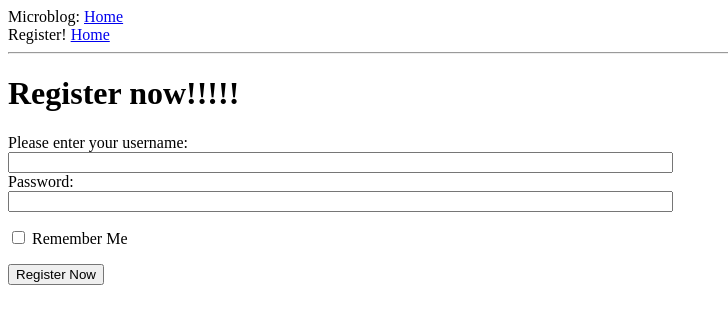
After one commit to jseuribe/Next_Steps, a Flask app: template app/templates/registration.html in a window 1280 px wide. The commit adds this page. Shown: the top 324 px of the page, without its empty margins (0-728 px from the left). Run offline with Flask 2, Linux system fonts and the light colour scheme; the template is opened without the code that fills it: most values are stand-ins (such as "Sample title", 1, 10 or a date in 2020); form fields are guessed from the names that the template uses; parts of the project's set-up code (start-up, migrations or seed data) failed here and were passed over.

Commit message:
Added a registration page, and a txtxt file containing alll routes

```diff
--- a/app/forms.py
+++ b/app/forms.py
@@ -3,10 +3,11 @@ from wtforms import StringField, BooleanField, PasswordField, validators
 from wtforms.validators import DataRequired
 
 class LoginForm(Form):
-	username = StringField('email', validators=[DataRequired()])
+	username = StringField('username', validators=[DataRequired()])
 	password = PasswordField('Password', [validators.Required(), validators.EqualTo('confirm', message='Passwords must match.')])
 	remember_me = BooleanField('remember_me', default=False)
 
 class RegisterForm(Form):
-	new_username = StringField('email', validators=[DataRequired()])
+	new_username = StringField('username', validators=[DataRequired()])
+	new_email = StringField(max_length=255, required=True)
 	new_password = PasswordField('Password', [validators.Required(), validators.EqualTo('confirm', message='Passwords must match.')])
--- a/app/templates/base.html
+++ b/app/templates/base.html
@@ -8,6 +8,7 @@
 	</head>
 	<body>
 		<div> Microblog: <a href="/login">Home</a></div>
+		<div> Register!  <a href='/register'>Home</a></div>
 		<hr>
 		{% with messages =  get_flashed_messages() %}
 			{% if messages %}
--- /dev/null
+++ b/app/templates/registration.html
@@ -0,0 +1,18 @@
+{% extends "base.html" %}
+
+{% block content %}
+	<h1> Register now!!!!! </h1>
+	<form action="#" method="post" name="register">
+
+	{{form.hidden_tag()}}
+	<p>
+		Please enter your username: <br>
+		{{form.username(size=80)}} <br>
+		Password: <br>
+		{{form.password(size=80)}} <br>
+	</p>
+	<p> {{form.remember_me}} Remember Me </p>
+	<p><input type="submit" value="Register Now"></p>
+
+	</form>
+{% endblock %}
```
Also changed, not shown: app/routes.txt (added, +15 -0 lines), app/views.py (+7 -1 lines), 2 other files.
